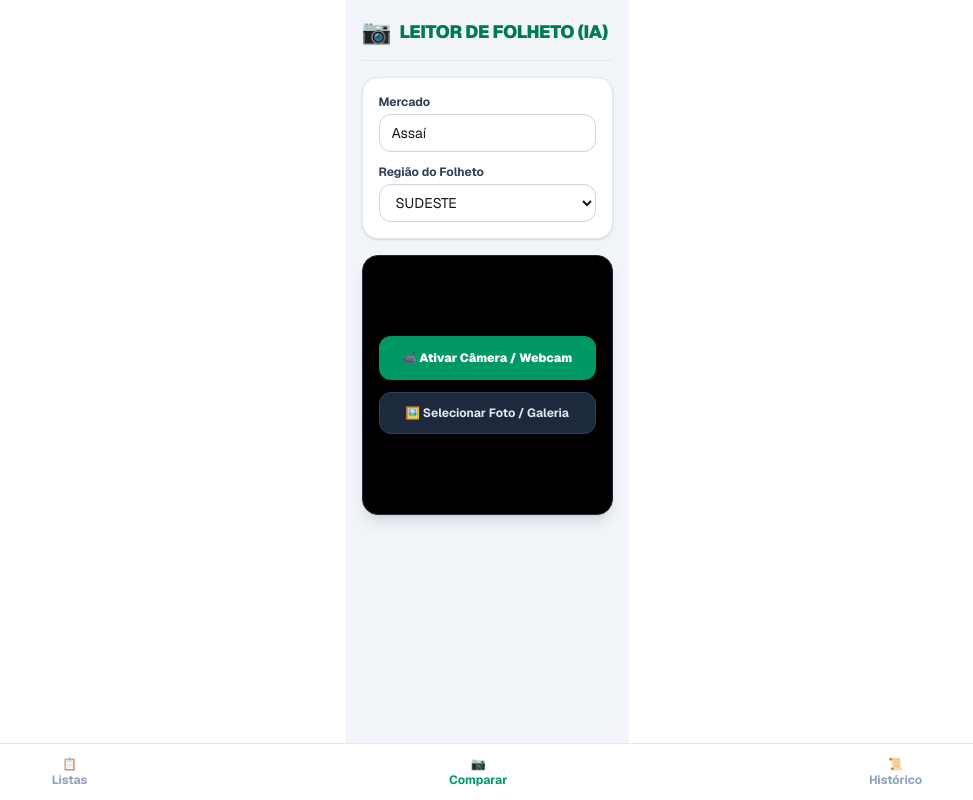
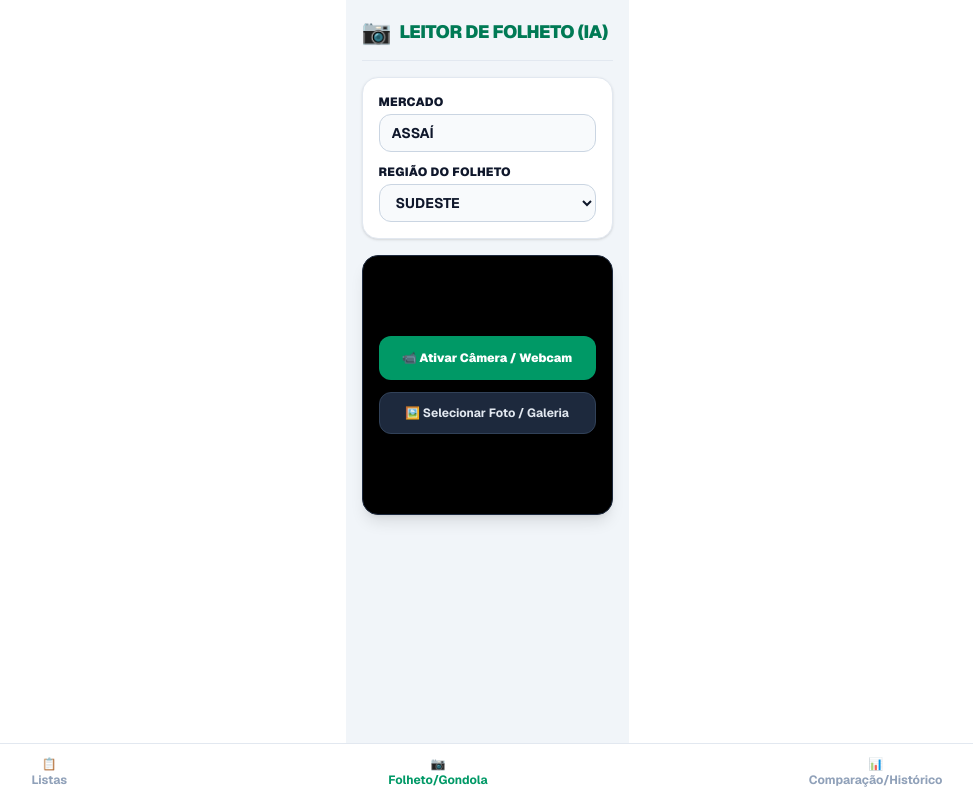
Before and after one commit to aureliomrc/ta_quanto_2, a Next.js app: page /scanner in a window 1280 px wide. Shown: the whole page, without its empty margins (153-1126 px from the left). Built offline with nearby package versions, Linux system fonts and the light colour scheme.

Commit message:
Corrigindo layout celeular

```diff
--- a/src/app/scanner/page.tsx
+++ b/src/app/scanner/page.tsx
@@ -4,7 +4,7 @@
 import Link from 'next/link';
 
 export default function LeitorFolhetoPage() {
-  const [mercado, setMercado] = useState('Assaí');
+  const [mercado, setMercado] = useState('ASSAÍ');
   const [regiao, setRegiao] = useState('SUDESTE');
   const [imagemBase64, setImagemBase64] = useState<string | null>(null);
   const [carregando, setCarregando] = useState(false);
@@ -48,12 +48,12 @@
     }
   };
 
-  // Função essencial: Redimensiona e comprime a imagem para não estourar o limite do servidor
+  // Redimensiona e comprime a imagem para otimização do servidor
   const comprimirEGuardarImagem = (source: HTMLVideoElement | HTMLImageElement) => {
     const canvas = canvasRef.current || document.createElement('canvas');
     const ctx = canvas.getContext('2d');
 
-    const maxWidth = 1024; // Define uma largura máxima razoável
+    const maxWidth = 1024;
     const width = 'videoWidth' in source ? source.videoWidth : source.width;
     const height = 'videoHeight' in source ? source.videoHeight : source.height;
 
@@ -63,7 +63,6 @@
 
     if (ctx) {
       ctx.drawImage(source, 0, 0, canvas.width, canvas.height);
-      // Salva como JPEG com 60% de qualidade para reduzir drasticamente o tamanho (Base64 menor)
       const base64Comprimido = canvas.toDataURL('image/jpeg', 0.6);
       setImagemBase64(base64Comprimido);
     }
@@ -103,24 +102,25 @@
     setMensagem('Analisando ofertas com a IA e salvando no banco...');
 
     try {
-      // ✅ ROTA CORRIGIDA AQUI: Chamando a API de processamento do folheto
       const res = await fetch('/api/scan-folheto', {
         method: 'POST',
         headers: {
           'Content-Type': 'application/json',
           Authorization: `Bearer ${token}`,
         },
-        body: JSON.stringify({ imagemBase64, mercado, regiao }),
+        body: JSON.stringify({
+          imagemBase64,
+          mercado: mercado.trim().toUpperCase(),
+          regiao,
+        }),
       });
 
       const data = await res.json();
 
       if (res.ok && data.success) {
         setMensagem(`✅ Sucesso! ${data.totalProcessados || 0} oferta(s) salva(s) na sua conta!`);
-        // Limpa a imagem para o próximo scanner
         setImagemBase64(null);
       } else {
-        // Exibe a mensagem de erro específica retornada pela API
         setMensagem(`❌ ${data.error || 'Falha ao processar imagem.'}`);
       }
     } catch (err: any) {
@@ -140,24 +140,29 @@
           </h1>
         </header>
 
+        {/* Card com contraste fortalecido para leitura em smartphones */}
         <div className="bg-white p-4 rounded-2xl border border-slate-200 space-y-3 shadow-sm">
           <div>
-            <label className="block text-xs font-bold text-slate-700 mb-1">Mercado</label>
+            <label className="block text-xs font-black text-slate-900 mb-1 tracking-wide">
+              MERCADO
+            </label>
             <input
               type="text"
               value={mercado}
-              onChange={(e) => setMercado(e.target.value)}
-              placeholder="Ex: Assaí, Carrefour, Atacadão..."
-              className="w-full border border-slate-300 rounded-xl px-3 py-2 text-sm focus:outline-none focus:ring-2 focus:ring-emerald-500"
+              onChange={(e) => setMercado(e.target.value.toUpperCase())}
+              placeholder="EX: ASSAÍ, CARREFOUR, ATACADÃO..."
+              className="w-full border border-slate-300 rounded-xl px-3 py-2 text-sm font-bold text-slate-900 bg-slate-50 uppercase focus:bg-white focus:outline-none focus:ring-2 focus:ring-emerald-500 transition-all"
             />
           </div>
 
           <div>
-            <label className="block text-xs font-bold text-slate-700 mb-1">Região do Folheto</label>
+            <label className="block text-xs font-black text-slate-900 mb-1 tracking-wide">
+              REGIÃO DO FOLHETO
+            </label>
             <select
               value={regiao}
               onChange={(e) => setRegiao(e.target.value)}
-              className="w-full border border-slate-300 rounded-xl px-3 py-2 text-sm bg-white focus:outline-none focus:ring-2 focus:ring-emerald-500"
+              className="w-full border border-slate-300 rounded-xl px-3 py-2 text-sm font-bold text-slate-900 bg-slate-50 uppercase focus:bg-white focus:outline-none focus:ring-2 focus:ring-emerald-500 transition-all cursor-pointer"
             >
               <option value="SUDESTE">SUDESTE</option>
               <option value="SUL">SUL</option>
@@ -202,7 +207,6 @@
                   type="button"
                   onClick={handleEnviar}
                   disabled={carregando}
-                  // Força type="button" para evitar submit acidental de forms
                   className="flex-1 bg-emerald-600 hover:bg-emerald-500 text-white py-2.5 rounded-xl font-bold text-xs disabled:opacity-50 active:scale-95 transition-all"
                 >
                   {carregando ? 'Processando...' : 'Analisar & Salvar'}
@@ -255,7 +259,7 @@
         </div>
 
         {mensagem && (
-          <div className="bg-white p-3 rounded-xl border border-slate-200 text-center text-xs font-bold text-slate-800 shadow-sm">
+          <div className="bg-white p-3 rounded-xl border border-slate-200 text-center text-xs font-bold text-slate-900 shadow-sm">
             {mensagem}
           </div>
         )}
@@ -265,11 +269,11 @@
         <Link href="/listas" className="flex flex-col items-center text-slate-400 text-xs font-bold">
           <span>📋</span> Listas
         </Link>
-        <Link href="/scanner" className="flex flex-col items-center text-emerald-600 text-xs font-bold">
-          <span>📷</span> Comparar
+        <Link href="/comparar" className="flex flex-col items-center text-emerald-600 text-xs font-bold">
+          <span>📷</span> Folheto/Gondola
         </Link>
         <Link href="/historico" className="flex flex-col items-center text-slate-400 text-xs font-bold">
-          <span>📜</span> Histórico
+          <span>📊</span> Comparação/Histórico
         </Link>
       </nav>
     </div>
```
